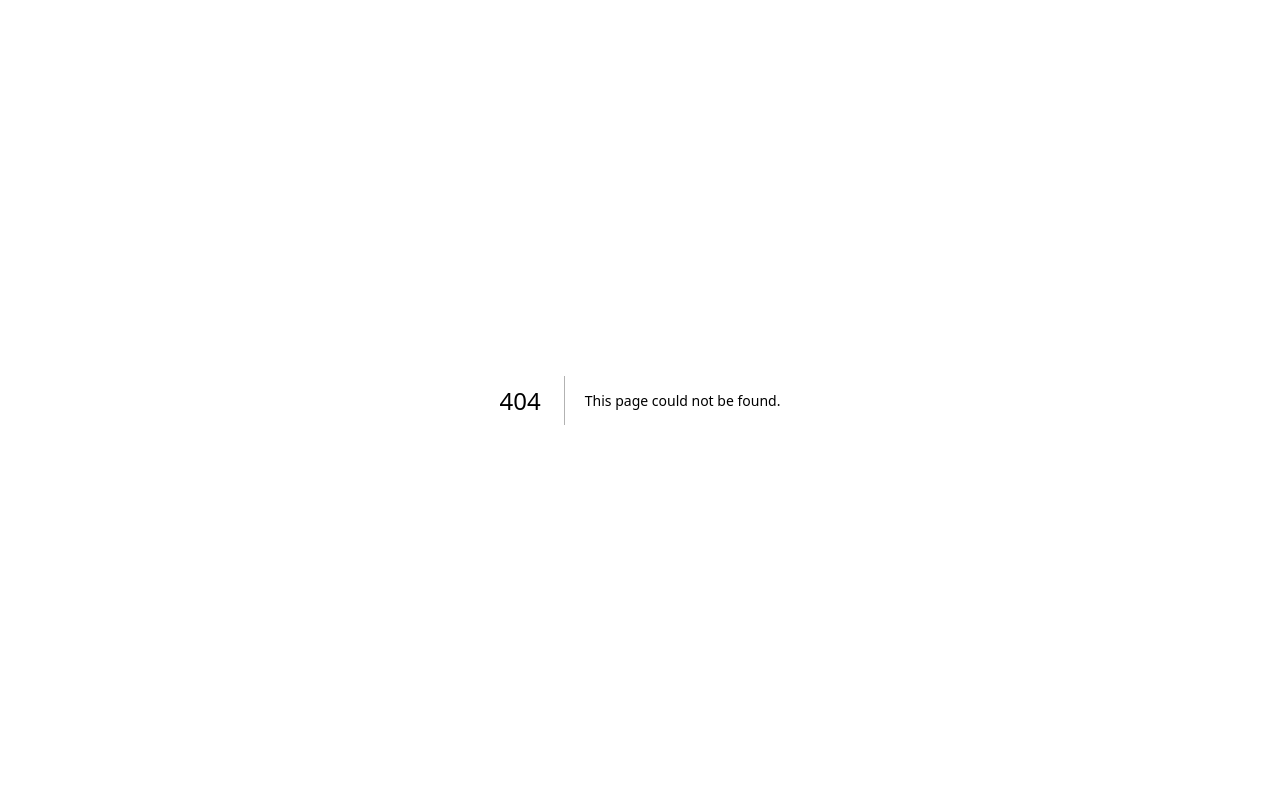
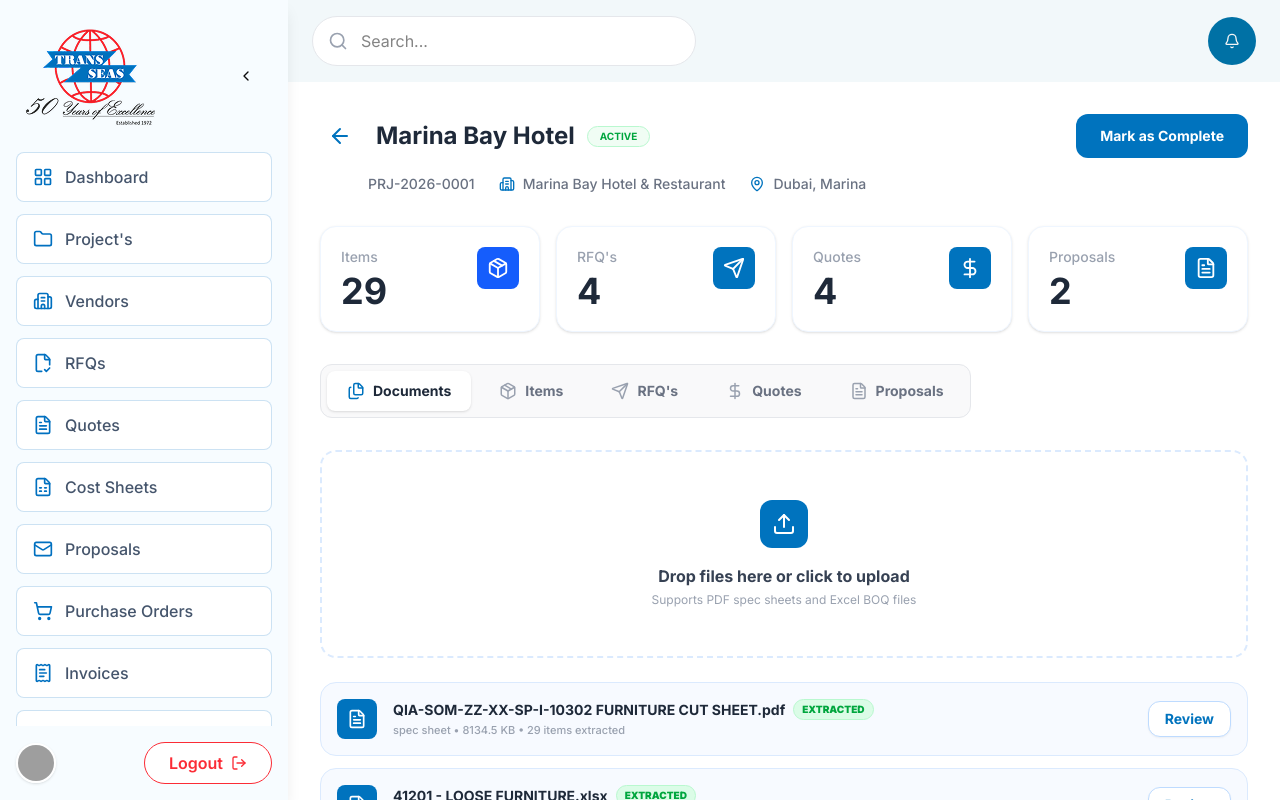
Before and after one commit to rakibulislamdev/trans-seas, a Next.js app: page /dashboard/projects/1 in a window 1280 px wide. Before the commit this address had no page. Built offline with nearby package versions, Linux system fonts and the light colour scheme; grey boxes are pictures that could not be loaded.

Commit message:
Add: clickable tab content in project details page

```diff
--- /dev/null
+++ b/app/(adminDashboardLayout)/dashboard/projects/[projectId]/page.tsx
@@ -0,0 +1,75 @@
+"use client";
+
+import { useState } from 'react';
+import { FileText, Package, Send, DollarSign, Files } from 'lucide-react';
+import { ProjectDetailsHeader } from '../_components/ProjectDetailsHeader';
+import { StatsCards } from '../_components/StatsCards';
+import { DocumentSection } from '../_components/DocumentSection';
+
+export default function ProjectDetailsPage() {
+    const [activeTab, setActiveTab] = useState('docs');
+
+    // Tab content mapping
+    const renderContent = () => {
+        switch (activeTab) {
+            case 'docs':
+                return <DocumentSection />;
+            case 'items':
+                return <div className="p-10 text-center text-gray-400">Items Content Coming Soon...</div>;
+            case 'rfq':
+                return <div className="p-10 text-center text-gray-400">RFQ's Management Section</div>;
+            case 'quotes':
+                return <div className="p-10 text-center text-gray-400">Quotes Management Section</div>;
+            case 'proposals':
+                return <div className="p-10 text-center text-gray-400">Proposals Management Section</div>;
+            default:
+                return <div className="p-10 text-center text-gray-400">Section Under Development</div>;
+        }
+    };
+
+    const tabs = [
+        { id: 'docs', label: 'Documents', icon: Files },
+        { id: 'items', label: 'Items', icon: Package },
+        { id: 'rfq', label: "RFQ's", icon: Send },
+        { id: 'quotes', label: 'Quotes', icon: DollarSign },
+        { id: 'proposals', label: 'Proposals', icon: FileText },
+    ];
+
+    return (
+        <div className="min-h-screen">
+            <div>
+                <ProjectDetailsHeader />
+
+                <StatsCards />
+
+                {/* Custom Nav Tabs */}
+                <div className="bg-gray-100/50 p-1.5 rounded-xl inline-flex gap-2 mb-8 border border-gray-200">
+                    {tabs.map((tab) => {
+                        const isActive = activeTab === tab.id;
+                        return (
+                            <button
+                                key={tab.id}
+                                onClick={() => setActiveTab(tab.id)}
+                                className={`flex items-center gap-2 px-5 py-2.5 rounded-lg text-sm font-bold transition-all cursor-pointer ${isActive
+                                    ? 'bg-white shadow-sm text-gray-800'
+                                    : 'text-gray-500 hover:text-gray-700 hover:bg-gray-200/50'
+                                    }`}
+                            >
+                                <tab.icon
+                                    size={18}
+                                    className={isActive ? 'text-[#0073BE]' : 'text-gray-400'}
+                                />
+                                {tab.label}
+                            </button>
+                        );
+                    })}
+                </div>
+
+                {/* Content Section - Based on Active Tab */}
+                <div className="transition-all duration-300">
+                    {renderContent()}
+                </div>
+            </div>
+        </div>
+    );
+}
--- /dev/null
+++ b/app/(adminDashboardLayout)/dashboard/projects/_components/DocumentSection.tsx
@@ -0,0 +1,43 @@
+import { Upload, FileText, CheckCircle2 } from 'lucide-react';
+import { Button } from "@/components/ui/button";
+
+export const DocumentSection = () => {
+    return (
+        <div className="space-y-6">
+            {/* Upload Zone */}
+            <div className="border-2 border-dashed border-blue-100 rounded-2xl p-12 bg-white flex flex-col items-center justify-center text-center cursor-pointer hover:bg-blue-50/30 transition-all">
+                <div className="bg-[#0073BE] p-3 rounded-xl text-white mb-4">
+                    <Upload size={24} />
+                </div>
+                <h4 className="font-bold text-gray-700 mb-1">Drop files here or click to upload</h4>
+                <p className="text-xs text-gray-400">Supports PDF spec sheets and Excel BOQ files</p>
+            </div>
+
+            {/* Extracted Files List */}
+            <div className="space-y-3">
+                {[
+                    { name: 'QIA-SOM-ZZ-XX-SP-I-10302 FURNITURE CUT SHEET.pdf', meta: 'spec sheet • 8134.5 KB • 29 items extracted' },
+                    { name: '41201 - LOOSE FURNITURE.xlsx', meta: 'BOQ • 59.5 KB' }
+                ].map((file, idx) => (
+                    <div key={idx} className="bg-blue-50/50 border border-blue-100 p-4 rounded-2xl flex items-center justify-between group hover:bg-blue-50 transition-all">
+                        <div className="flex items-center gap-4">
+                            <div className="bg-[#0073BE] p-2.5 rounded-lg text-white">
+                                <FileText size={20} />
+                            </div>
+                            <div>
+                                <div className="flex items-center gap-2">
+                                    <h5 className="font-bold text-gray-800 text-sm">{file.name}</h5>
+                                    <span className="bg-green-100 text-green-600 text-[10px] font-black uppercase px-2 py-0.5 rounded-full border border-green-200">extracted</span>
+                                </div>
+                                <p className="text-[11px] text-gray-400 mt-0.5 font-medium">{file.meta}</p>
+                            </div>
+                        </div>
+                        <Button variant="outline" className="bg-white border-blue-200 text-[#0073BE] font-bold rounded-xl hover:bg-[#0073BE] hover:text-white transition-all">
+                            Review
+                        </Button>
+                    </div>
+                ))}
+            </div>
+        </div>
+    );
+};
--- a/app/(adminDashboardLayout)/dashboard/projects/_components/ProjectCard.tsx
+++ b/app/(adminDashboardLayout)/dashboard/projects/_components/ProjectCard.tsx
@@ -2,9 +2,11 @@ import { Pencil, Building2, MapPin } from 'lucide-react';
 import { IProject } from '@/lib/types';
 import { Card, CardContent, CardFooter, CardHeader } from "@/components/ui/card";
 import { Badge } from "@/components/ui/badge";
+import Link from 'next/link';
 
 export const ProjectCard = ({ project }: { project: IProject }) => {
     return (
+        <Link href={`/dashboard/projects/${project.id}`}>
             <Card className="rounded-2xl border border-[rgb(0,115,190)]/20 shadow-[0px_4px_8px_0px_rgba(0,115,190,0.2)] hover:shadow-md transition-all group cursor-pointer">
                 <CardHeader className="flex flex-row items-start justify-between space-y-0 p-4 pb-2">
                     <Badge className={`${project.status === "active" ? "bg-green-50 text-green-600 border-green-100 hover:bg-green-100" : "bg-yellow-50 text-yellow-600 border-yellow-100 hover:bg-yellow-100 "} uppercase text-[10px] font-bold px-3`}>
@@ -40,5 +42,6 @@ export const ProjectCard = ({ project }: { project: IProject }) => {
                     </div>
                 </CardFooter>
             </Card>
+        </Link>
     );
 };
--- /dev/null
+++ b/app/(adminDashboardLayout)/dashboard/projects/_components/ProjectDetailsHeader.tsx
@@ -0,0 +1,39 @@
+import { ArrowLeft, Building2, MapPin } from 'lucide-react';
+import { Button } from "@/components/ui/button";
+import { Badge } from "@/components/ui/badge";
+import Link from 'next/link';
+
+export const ProjectDetailsHeader = () => {
+    return (
+        <div className="flex flex-col gap-4 mb-8">
+            <div className="flex items-center justify-between">
+                <div className="flex items-center gap-4">
+                    <Link href="/dashboard/projects" className="p-2 hover:bg-blue-50 rounded-full transition-colors">
+                        <ArrowLeft className="text-[#0073BE]" size={24} />
+                    </Link>
+                    <div className="flex items-center gap-3">
+                        <h1 className="text-2xl font-bold text-gray-800">Marina Bay Hotel</h1>
+                        <Badge variant="outline" className="text-green-600 bg-green-50 border-green-200 uppercase px-3 py-0.5 text-[10px] font-bold">
+                            active
+                        </Badge>
+                    </div>
+                </div>
+                <Button className="bg-[#0073BE] hover:bg-[#005fa0] font-bold rounded-xl px-6 py-3 text-white h-auto">
+                    Mark as Complete
+                </Button>
+            </div>
+
+            <div className="flex items-center gap-6 ml-12 text-sm text-gray-500 font-medium">
+                <span>PRJ-2026-0001</span>
+                <div className="flex items-center gap-2">
+                    <Building2 size={16} className="text-[#0073BE]" />
+                    <span>Marina Bay Hotel & Restaurant</span>
+                </div>
+                <div className="flex items-center gap-2">
+                    <MapPin size={16} className="text-[#0073BE]" />
+                    <span>Dubai, Marina</span>
+                </div>
+            </div>
+        </div>
+    );
+};
--- /dev/null
+++ b/app/(adminDashboardLayout)/dashboard/projects/_components/StatsCards.tsx
@@ -0,0 +1,26 @@
+import { Package, Send, DollarSign, FileText } from 'lucide-react';
+
+const stats = [
+    { label: 'Items', value: '29', icon: Package, color: 'bg-blue-600' },
+    { label: "RFQ's", value: '4', icon: Send, color: 'bg-[#0073BE]' },
+    { label: 'Quotes', value: '4', icon: DollarSign, color: 'bg-[#0073BE]' },
+    { label: 'Proposals', value: '2', icon: FileText, color: 'bg-[#0073BE]' },
+];
+
+export const StatsCards = () => {
+    return (
+        <div className="grid grid-cols-1 md:grid-cols-4 gap-4 mb-8">
+            {stats.map((item, idx) => (
+                <div key={idx} className="bg-white p-5 rounded-2xl border border-blue-50 shadow-sm flex items-start justify-between">
+                    <div>
+                        <p className="text-sm text-gray-400 font-medium mb-1">{item.label}</p>
+                        <h3 className="text-4xl font-bold text-gray-800">{item.value}</h3>
+                    </div>
+                    <div className={`${item.color} p-2.5 rounded-lg text-white`}>
+                        <item.icon size={22} />
+                    </div>
+                </div>
+            ))}
+        </div>
+    );
+};
```
Lines whose indentation alone changed are shown as unchanged.
